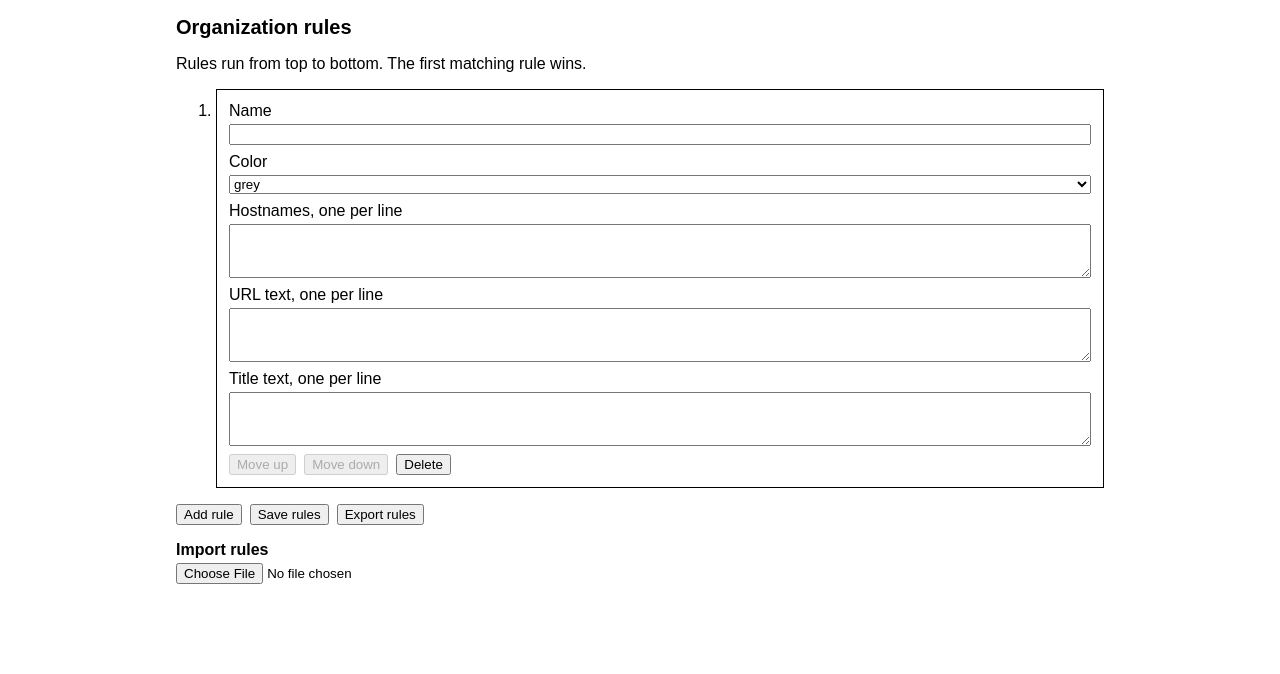
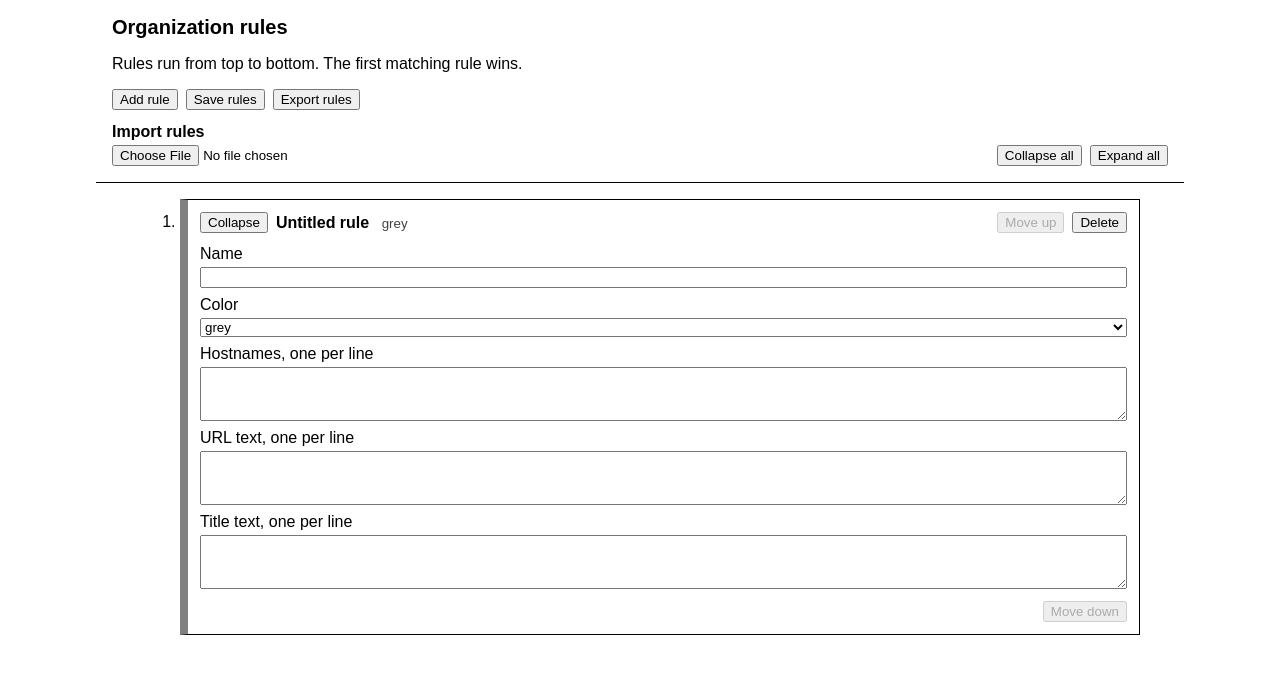
Before and after one commit to NickReardon/firefox-tab-handler, a website with bundled scripts: page src/options.html in a window 1280 px wide. Both pictures are taken after a click on the button "Add rule". Built offline with nearby package versions, Linux system fonts and the light colour scheme; some packages are replaced by stand-ins of ours.

Commit message:
Improve rule editor workflow

```diff
--- /dev/null
+++ b/src/options-ui.js
@@ -0,0 +1,25 @@
+export function rulesChanged(savedRulesJson, currentRules) {
+  return savedRulesJson !== JSON.stringify(currentRules);
+}
+
+export function summarizeRule(rule) {
+  const parts = [];
+  for (const [label, values] of [
+    ["Hosts", rule.match.hostnames],
+    ["URLs", rule.match.urlIncludes],
+    ["Titles", rule.match.titleIncludes],
+  ]) {
+    if (values.length) {
+      parts.push(`${label}: ${values.join(", ")}`);
+    }
+  }
+  return parts.join(" · ") || "No matchers";
+}
+
+export function setRuleCollapsed(row, collapsed) {
+  const toggle = row.querySelector(".toggle-rule");
+  row.querySelector(".rule-fields").hidden = collapsed;
+  row.querySelector(".rule-condensed").hidden = !collapsed;
+  toggle.setAttribute("aria-expanded", String(!collapsed));
+  toggle.textContent = collapsed ? "Expand" : "Collapse";
+}
--- a/src/options.html
+++ b/src/options.html
@@ -8,19 +8,28 @@
   </head>
   <body class="options">
     <main>
+      <header class="options-header">
+        <div class="options-header-row">
           <h1>Organization rules</h1>
+        </div>
         <p>Rules run from top to bottom. The first matching rule wins.</p>
-      <ol id="rules"></ol>
+        <div class="options-rule-actions">
           <div class="actions">
             <button id="add-rule" type="button">Add rule</button>
             <button id="save-rules" type="button">Save rules</button>
             <button id="export-rules" type="button">Export rules</button>
           </div>
           <p id="status" role="status"></p>
-
+        </div>
         <section aria-labelledby="import-heading">
           <h2 id="import-heading">Import rules</h2>
+          <div class="options-import-actions">
             <input id="import-file" type="file" accept="application/json,.json" />
+            <div class="actions">
+              <button id="collapse-all" type="button">Collapse all</button>
+              <button id="expand-all" type="button">Expand all</button>
+            </div>
+          </div>
           <div id="import-preview" hidden>
             <h3>Added</h3><ul id="import-added"></ul>
             <h3>Changed</h3><ul id="import-changed"></ul>
@@ -28,10 +37,26 @@
             <button id="apply-import" type="button" disabled>Replace saved rules</button>
           </div>
         </section>
+      </header>
+      <div class="options-content">
+        <ol id="rules"></ol>
+      </div>
     </main>
 
     <template id="rule-template">
       <li class="rule">
+        <div class="rule-header">
+          <button class="toggle-rule" type="button" aria-expanded="true">Collapse</button>
+          <span class="rule-heading">
+            <strong class="rule-summary"></strong>
+            <small class="rule-color-summary"></small>
+          </span>
+          <div class="actions">
+            <button class="move-up" type="button">Move up</button>
+            <button class="delete-rule" type="button">Delete</button>
+          </div>
+        </div>
+        <div class="rule-fields">
           <label>Name <input class="rule-name" type="text" required /></label>
           <label>
             Color
@@ -44,10 +69,10 @@
           <label>Hostnames, one per line <textarea class="rule-hostnames"></textarea></label>
           <label>URL text, one per line <textarea class="rule-urls"></textarea></label>
           <label>Title text, one per line <textarea class="rule-titles"></textarea></label>
-        <div class="actions">
-          <button class="move-up" type="button">Move up</button>
+        </div>
+        <div class="rule-footer">
+          <small class="rule-condensed"></small>
           <button class="move-down" type="button">Move down</button>
-          <button class="delete-rule" type="button">Delete</button>
         </div>
       </li>
     </template>
--- a/src/options.js
+++ b/src/options.js
@@ -1,4 +1,5 @@
 import { getRules, setRules } from "./rules.js";
+import { rulesChanged, setRuleCollapsed, summarizeRule } from "./options-ui.js";
 import {
   createRuleConfig,
   downloadJson,
@@ -10,6 +11,8 @@ const list = document.querySelector("#rules");
 const status = document.querySelector("#status");
 let rules = [];
 let pendingRules = null;
+let savedRulesJson = null;
+const collapsedRuleIds = new Set();
 
 function values(textarea) {
   return textarea.value.split("\n").map((value) => value.trim()).filter(Boolean);
@@ -38,14 +41,76 @@ function render() {
     row.querySelector(".rule-hostnames").value = rule.match.hostnames.join("\n");
     row.querySelector(".rule-urls").value = rule.match.urlIncludes.join("\n");
     row.querySelector(".rule-titles").value = rule.match.titleIncludes.join("\n");
+    const name = row.querySelector(".rule-name");
+    const summary = row.querySelector(".rule-summary");
+    const colorSummary = row.querySelector(".rule-color-summary");
+    const condensed = row.querySelector(".rule-condensed");
+    const toggle = row.querySelector(".toggle-rule");
+    const fields = row.querySelector(".rule-fields");
+    const fieldsId = `rule-fields-${index}`;
+    fields.id = fieldsId;
+    toggle.setAttribute("aria-controls", fieldsId);
+    const updateSummary = () => {
+      const color = row.querySelector(".rule-color").value;
+      summary.textContent = name.value.trim() || "Untitled rule";
+      colorSummary.textContent = color;
+      row.style.borderLeftColor = color;
+      condensed.textContent = summarizeRule({
+        match: {
+          hostnames: values(row.querySelector(".rule-hostnames")),
+          urlIncludes: values(row.querySelector(".rule-urls")),
+          titleIncludes: values(row.querySelector(".rule-titles")),
+        },
+      });
+    };
+    updateSummary();
+    setRuleCollapsed(row, collapsedRuleIds.has(rule.id));
     row.querySelector(".move-up").disabled = index === 0;
     row.querySelector(".move-down").disabled = index === rules.length - 1;
 
+    fields.addEventListener("input", () => {
+      updateSummary();
+      updateUnloadGuard();
+    });
+    toggle.addEventListener("click", () => {
+      const collapsed = !collapsedRuleIds.has(rule.id);
+      if (collapsed) {
+        collapsedRuleIds.add(rule.id);
+      } else {
+        collapsedRuleIds.delete(rule.id);
+      }
+      setRuleCollapsed(row, collapsed);
+    });
     row.querySelector(".move-up").addEventListener("click", () => move(index, -1));
     row.querySelector(".move-down").addEventListener("click", () => move(index, 1));
     row.querySelector(".delete-rule").addEventListener("click", () => remove(index));
     list.append(row);
   });
+
+  updateUnloadGuard();
+}
+
+function confirmUnsavedChanges(event) {
+  event.preventDefault();
+  event.returnValue = true;
+}
+
+function updateUnloadGuard() {
+  const hasUnsavedChanges = savedRulesJson !== null && rulesChanged(savedRulesJson, readRows());
+  if (hasUnsavedChanges) {
+    window.addEventListener("beforeunload", confirmUnsavedChanges);
+  } else {
+    window.removeEventListener("beforeunload", confirmUnsavedChanges);
+  }
+}
+
+function setAllCollapsed(collapsed) {
+  rules = readRows();
+  collapsedRuleIds.clear();
+  if (collapsed) {
+    rules.forEach((rule) => collapsedRuleIds.add(rule.id));
+  }
+  render();
 }
 
 function move(index, offset) {
@@ -57,6 +122,7 @@ function move(index, offset) {
 
 function remove(index) {
   rules = readRows();
+  collapsedRuleIds.delete(rules[index].id);
   rules.splice(index, 1);
   render();
 }
@@ -72,9 +138,13 @@ document.querySelector("#add-rule").addEventListener("click", () => {
   render();
 });
 
+document.querySelector("#collapse-all").addEventListener("click", () => setAllCollapsed(true));
+document.querySelector("#expand-all").addEventListener("click", () => setAllCollapsed(false));
+
 document.querySelector("#save-rules").addEventListener("click", async () => {
   try {
     rules = await setRules(browser, readRows());
+    savedRulesJson = JSON.stringify(rules);
     status.setAttribute("role", "status");
     status.textContent = "Rules saved.";
     render();
@@ -138,6 +208,7 @@ document.querySelector("#apply-import").addEventListener("click", async () => {
 
   try {
     rules = await setRules(browser, pendingRules);
+    savedRulesJson = JSON.stringify(rules);
     pendingRules = null;
     document.querySelector("#apply-import").disabled = true;
     render();
@@ -151,6 +222,7 @@ document.querySelector("#apply-import").addEventListener("click", async () => {
 
 try {
   rules = await getRules(browser);
+  savedRulesJson = JSON.stringify(rules);
   render();
 } catch (error) {
   status.setAttribute("role", "alert");
--- a/src/popup.css
+++ b/src/popup.css
@@ -45,14 +45,111 @@ li {
 }
 
 body.options {
+  max-width: none;
+  height: 100vh;
+  padding: 0;
+  overflow: hidden;
+}
+
+.options-header {
+  position: sticky;
+  z-index: 1;
+  top: 0;
+  box-sizing: border-box;
+  width: calc(100% - 2rem);
+  max-width: 68rem;
+  margin-inline: auto;
+  border-bottom: 1px solid currentColor;
+  padding: 1rem;
+  background: Canvas;
+}
+
+.options-header-row {
+  display: flex;
+  align-items: center;
+  justify-content: space-between;
+  gap: 1rem;
+}
+
+.options-header-row h1 {
+  margin-bottom: 0;
+}
+
+.options-rule-actions,
+.options-import-actions {
+  display: flex;
+  align-items: center;
+  flex-wrap: wrap;
+  gap: 1rem;
+}
+
+.options-rule-actions #status {
+  margin: 0;
+}
+
+.options-import-actions .actions {
+  margin-left: auto;
+}
+
+body.options main {
+  height: 100%;
+  overflow-y: auto;
+}
+
+.options-content {
+  box-sizing: border-box;
+  width: 100%;
+  padding: 0 1rem 1rem;
+}
+
+#rules {
   max-width: 60rem;
-  margin: auto;
+  margin-inline: auto;
 }
 
 .rule {
   margin-bottom: 1rem;
   padding: 0.75rem;
   border: 1px solid currentColor;
+  border-left-width: 0.5rem;
+}
+
+.rule-header {
+  display: flex;
+  align-items: center;
+  gap: 0.5rem;
+}
+
+.rule-heading {
+  flex: 1;
+  min-width: 0;
+}
+
+.rule-color-summary {
+  margin-left: 0.5rem;
+  opacity: 0.75;
+}
+
+.rule-condensed {
+  overflow-wrap: anywhere;
+  text-align: left;
+}
+
+.rule-fields {
+  margin-top: 0.75rem;
+}
+
+.rule-footer {
+  display: flex;
+  align-items: flex-end;
+  justify-content: flex-end;
+  gap: 0.5rem;
+  margin-top: 0.75rem;
+}
+
+.rule-footer .rule-condensed {
+  flex: 1;
+  min-width: 0;
 }
 
 .rule label {
```
Also changed, not shown: test/options-ui.test.js (added, +54 -0 lines). Lines whose indentation alone changed are shown as unchanged.
